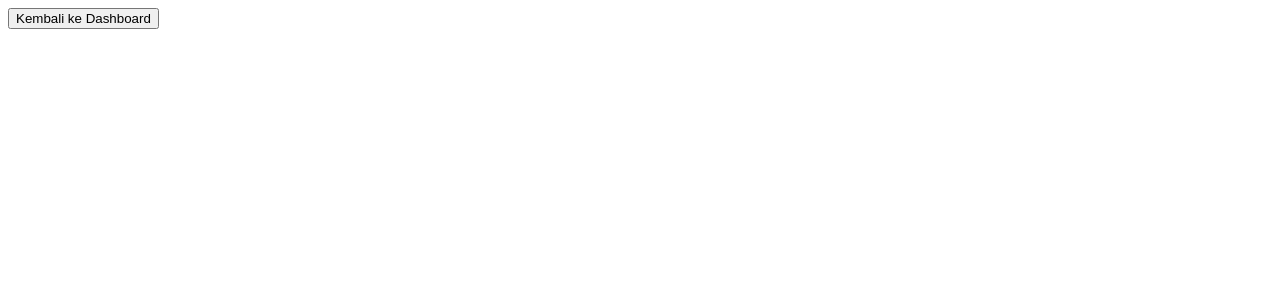
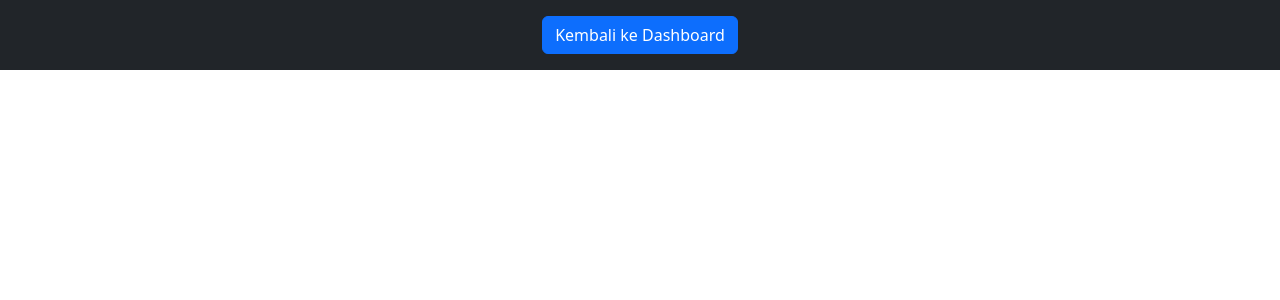
Before and after one commit to umblox/raddash, a PHP site: page /views/footer.php in a window 1280 px wide. Shown: the top 300 px of the page. Run offline with PHP 8.4, Linux system fonts and the light colour scheme; some libraries are stand-ins or nearby versions.

Commit message:
coloring

```diff
--- a/radiusbilling/views/footer.php
+++ b/radiusbilling/views/footer.php
@@ -1,9 +1,24 @@
-<footer>
-    <div class="footer-container">
-        <form action="dashboard.php" method="GET">
-            <button type="submit" class="back-button">Kembali ke Dashboard</button>
-        </form>
-    </div>
-</footer>
+<!DOCTYPE html>
+<html lang="en">
+<head>
+    <meta charset="UTF-8">
+    <meta name="viewport" content="width=device-width, initial-scale=1.0">
+    <title>Billing Dashboard Pelanggan Arneta.ID</title>
+    <!-- Bootstrap CSS -->
+    <link rel="stylesheet" href="/radiusbilling/assets/css/bootstrap.min.css">
+</head>
+<body>
+    <!-- Konten Halaman di sini -->
+
+    <footer class="bg-dark text-white text-center py-3">
+        <div class="container">
+            <form action="dashboard.php" method="GET">
+                <button type="submit" class="btn btn-primary">Kembali ke Dashboard</button>
+            </form>
+        </div>
+    </footer>
+
+    <!-- Bootstrap JS (opsional jika diperlukan interaksi JS Bootstrap) -->
+    <script src="/radiusbilling/assets/js/bootstrap.min.js"></script>
 </body>
 </html>
```
